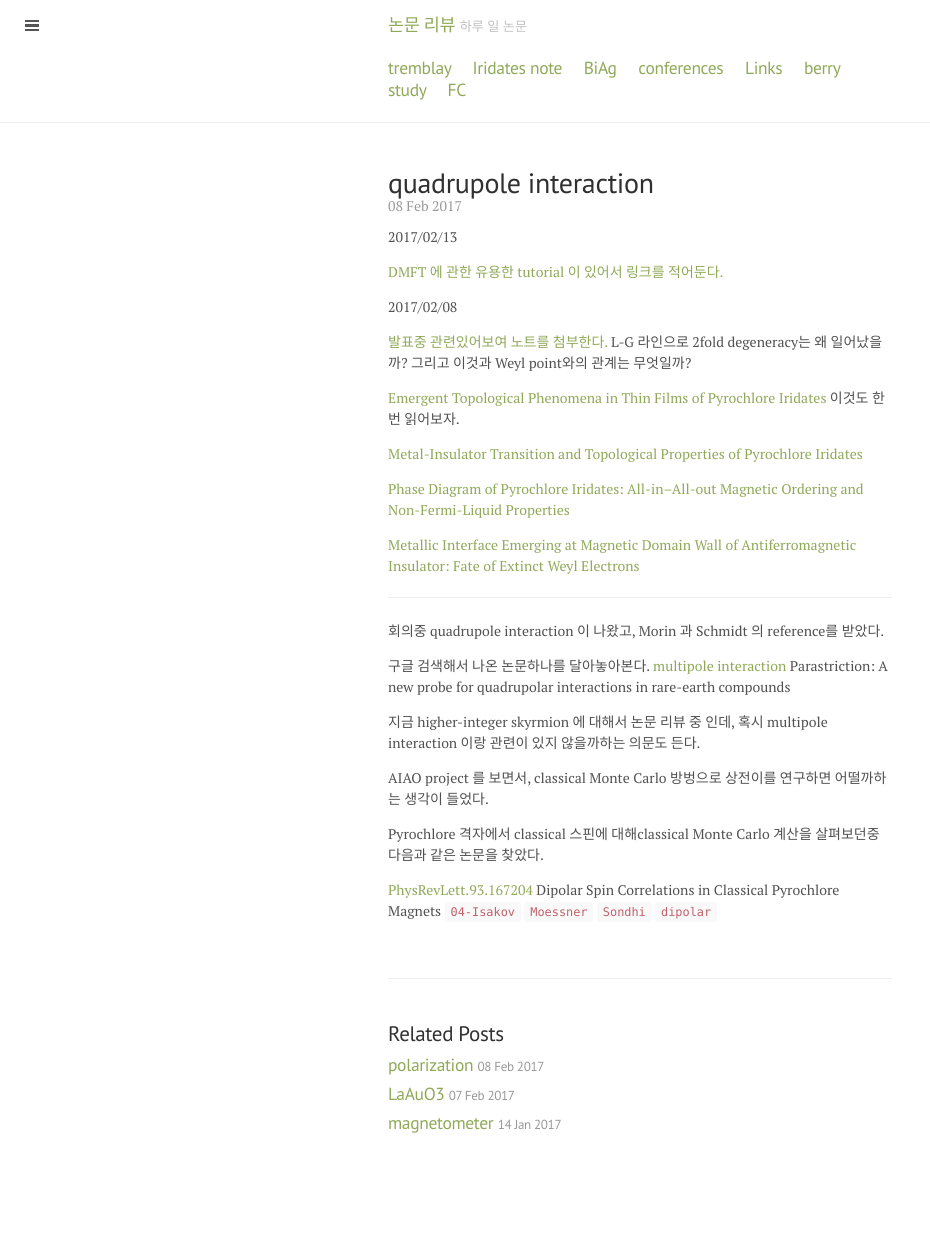
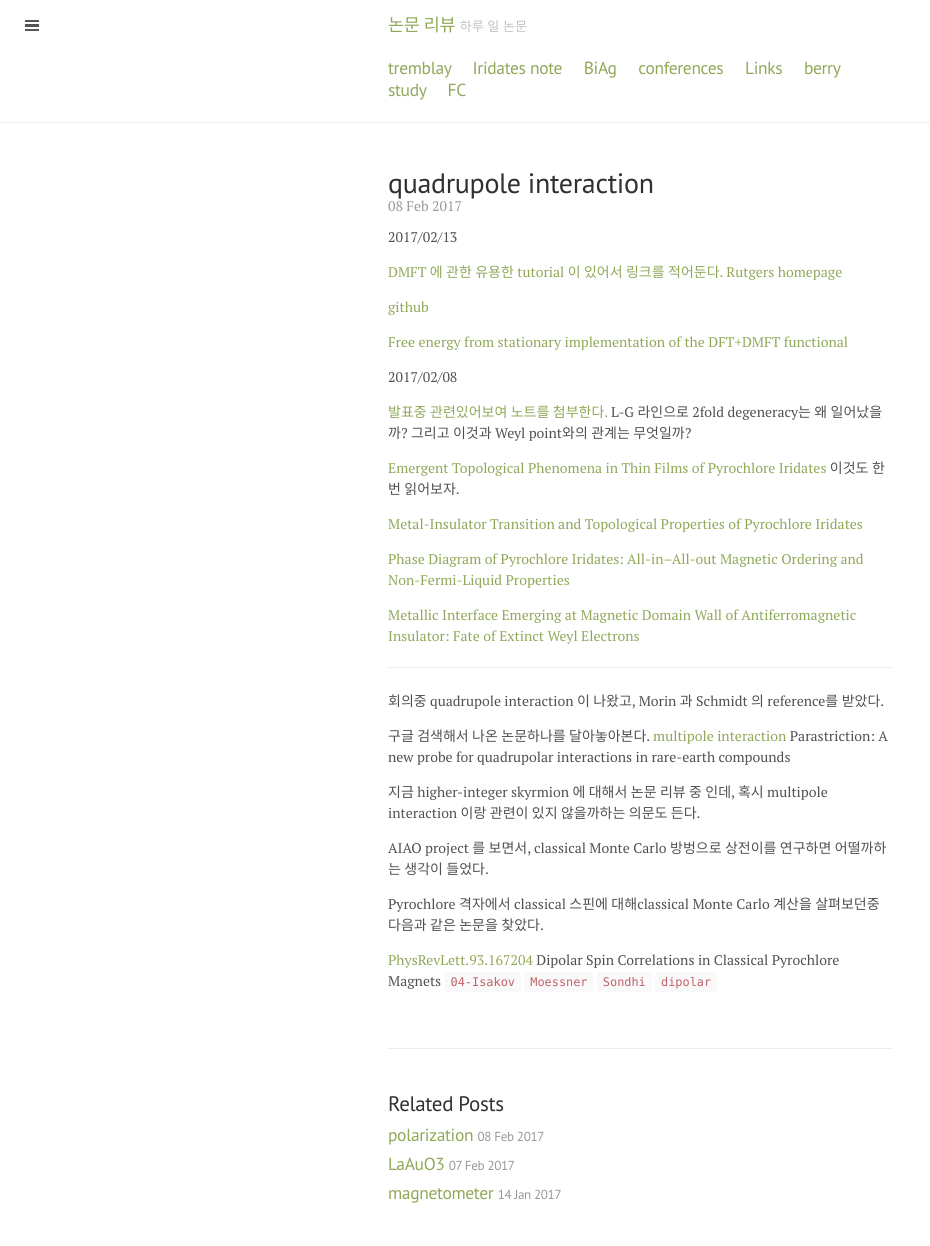
Before and after one commit to qkrwlsghdcjsworlt/work, a Jekyll site: the page built from _posts/2017/2017-02-08-multipole-interaction.markdown, in a window 1280 px wide. Shown: the whole page, without its empty margins (0-930 px from the left). Built offline with Jekyll 4.4.1, drawn with Linux system fonts in a browser that asks for light colours; before the commit the page ends 1176 px from its top, so only the background shows below that.

Commit message:
“update”

```diff
--- a/_posts/2017/2017-02-08-multipole-interaction.markdown
+++ b/_posts/2017/2017-02-08-multipole-interaction.markdown
@@ -8,7 +8,13 @@ categories: magnetism
 
 2017/02/13
 
-[DMFT 에 관한 유용한 tutorial 이 있어서 링크를 적어둔다.](http://www.physics.rutgers.edu/~haule/)
+[DMFT 에 관한 유용한 tutorial 이 있어서 링크를 적어둔다. Rutgers homepage](http://www.physics.rutgers.edu/~haule/)
+
+[github](https://github.com/Titan-C/learn-dmft)
+
+[Free energy from stationary implementation of the DFT+DMFT functional](https://arxiv.org/pdf/1501.06936.pdf)
+
+
 
 
 2017/02/08
```
